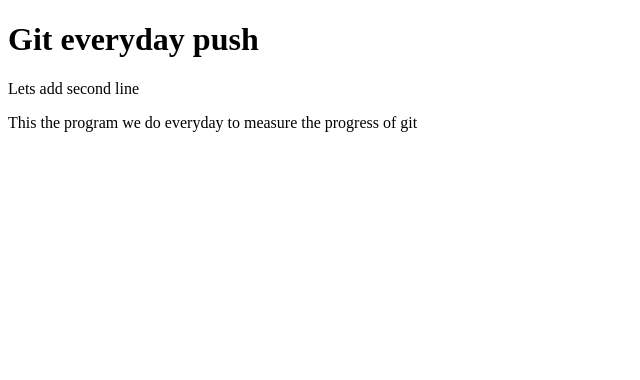
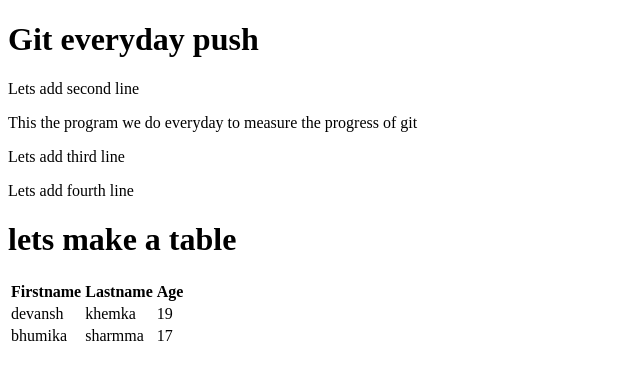
Before and after one commit to dkhemka12/Git_everyday, a plain HTML site: page index.html in a window 1280 px wide. Shown: the whole page, without its empty margins (0-640 px from the left). Drawn offline with Linux system fonts and the light colour scheme.

Commit message:
added a table

```diff
--- a/index.html
+++ b/index.html
@@ -9,5 +9,24 @@
     <h1>Git everyday push</h1>
     <p>Lets add second line</p>
     <p>This the program we do everyday to measure the progress of git </p>
+    <p>Lets add third line</p>
+    <p>Lets add fourth line</p>
+    <h1>lets make a table</h1>
+    <table>
+        <tr>
+            <th>Firstname</th>
+            <th>Lastname</th>
+            <th>Age</th>
+        </tr>
+        <tr>
+            <td>devansh</td>
+            <td>khemka</td>
+            <td>19</td>
+        </tr>
+        <tr>
+            <td>bhumika</td>
+            <td>sharmma</td>
+            <td>17</td>
+        </tr>
 </body>
 </html>
```
